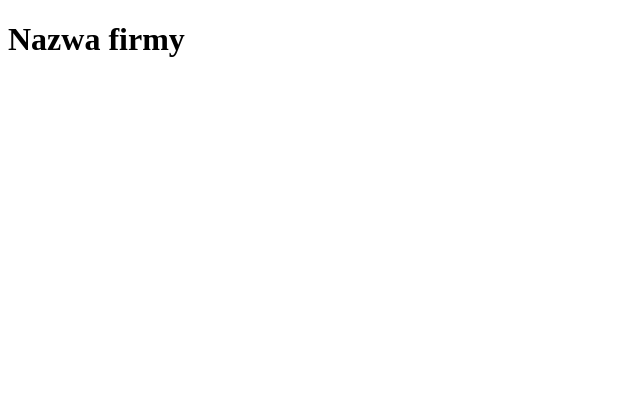
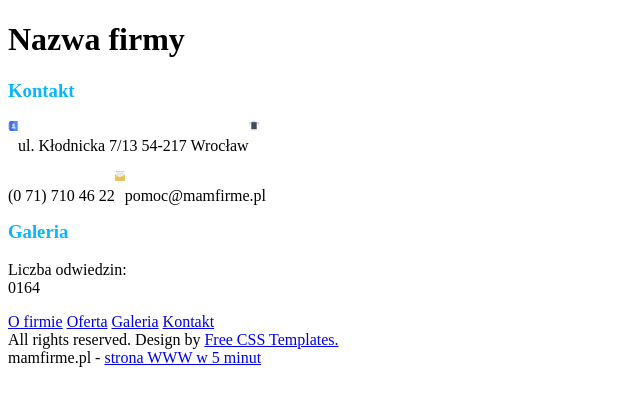
Before and after one commit to brikogaming/lekcjeCE, a plain HTML site: page index.html in a window 1280 px wide. Shown: the whole page, without its empty margins (0-640 px from the left). Drawn offline with nearby package versions, Linux system fonts and the light colour scheme; files that its build step writes are made by us from their sources.

Commit message:
Aside i footer

```diff
--- a/css/style.scss
+++ b/css/style.scss
@@ -0,0 +1,19 @@
+article:first-of-type{
+    width: 260px;
+    h3{
+        color: #07b6fe;
+    }
+    .contactLine{
+        img{
+            height: 10px;
+            float: left;
+        }
+        p{
+            float: left
+        }
+        p:after{
+            content: '';
+            clear: both;
+        }
+    }
+}
--- a/index.html
+++ b/index.html
@@ -12,7 +12,7 @@
 
         <!--------------------- CSS----------------------------------->
 
-        <link rel="stylesheet" type="text/css" href="style.css">
+        <link rel="stylesheet" type="text/css" href="css/style.css">
 
     </head>
     <body>
@@ -26,9 +26,24 @@
 
             </header>
 
-
             <article>
 
+                <h3>Kontakt</h3>
+                <div class="contactLine">
+                    <img src="img/book.svg" alt="Contact book">
+                    <p>ul. Kłodnicka 7/13 54-217 Wrocław</p>
+                </div>
+                <div class="contactLine">
+                    <img src="img/phone.svg" alt="Phone Icon">
+                    <p>(0 71) 710 46 22</p>
+                </div>
+                <div class="contactLine">
+                    <img src="img/letter.svg" alt="Letter icon">
+                    <p>pomoc@mamfirme.pl</p>
+                </div>
+                <h3>Galeria</h3>
+
+                <!-- SLIDER DO ZROBIENIA PRZEZ DAWYDKA -->
 
             </article>
 
@@ -42,6 +57,19 @@
 
             <footer>
 
+                <div id="viewCounter">
+                    <p>Liczba odwiedzin: <br> 0164</p>
+                </div>
+                <div id="footerText">
+                    <div class="footerLine">
+                        <a href="#">O firmie</a>
+                        <a href="#">Oferta</a>
+                        <a href="#">Galeria</a>
+                        <a href="#">Kontakt</a>
+                    </div>
+                    <div class="footerLine">All rights reserved. Design by <a href="#">Free CSS Templates. </a></div>
+                    <div class="footerLine">mamfirme.pl - <a href="#">strona WWW w 5 minut</a></div>
+                </div>
 
             </footer>
 
```
Also changed, not shown: css/style.css (added), img/book.svg (added), img/letter.svg (added), img/phone.svg (added), 1 other file.
